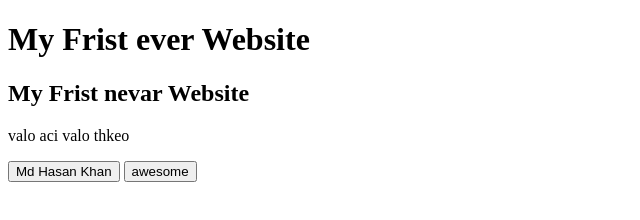
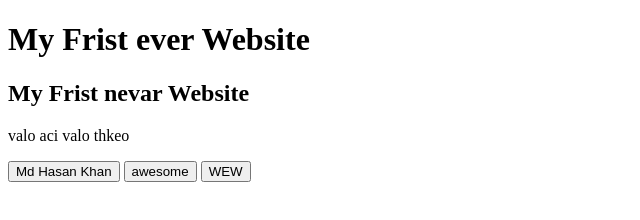
Before and after one commit to hkhasankhann/my-frist-website, a plain HTML site: page index.html in a window 1280 px wide. Shown: the whole page, without its empty margins (0-640 px from the left). Drawn offline with Linux system fonts and the light colour scheme.

Commit message:
Update index.html

```diff
--- a/index.html
+++ b/index.html
@@ -12,5 +12,6 @@
     <p>valo aci valo thkeo</p>
     <button>Md Hasan Khan</button>
     <button>awesome</button>
+    <button>WEW</button>
 </body>
 </html>
```
